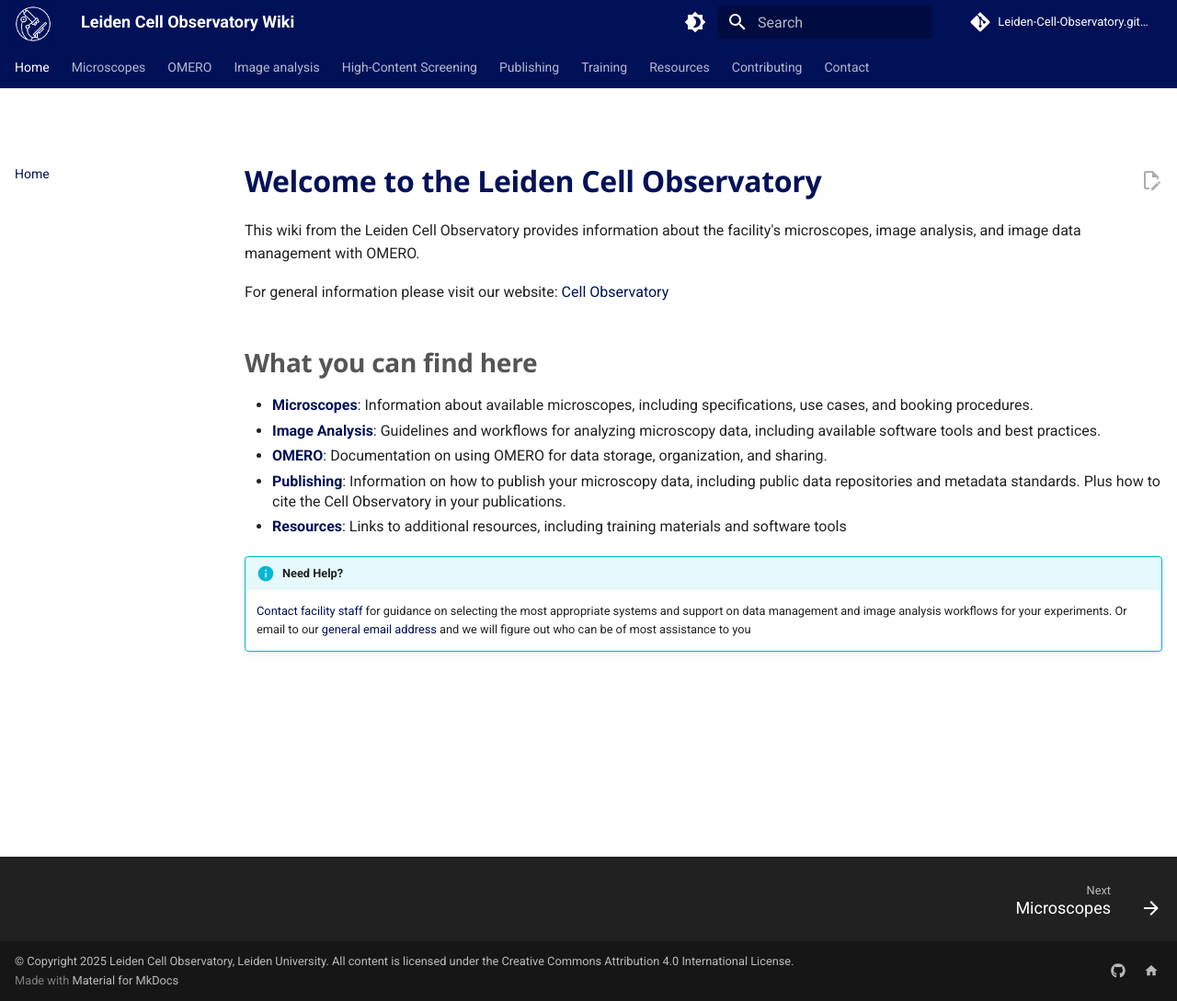
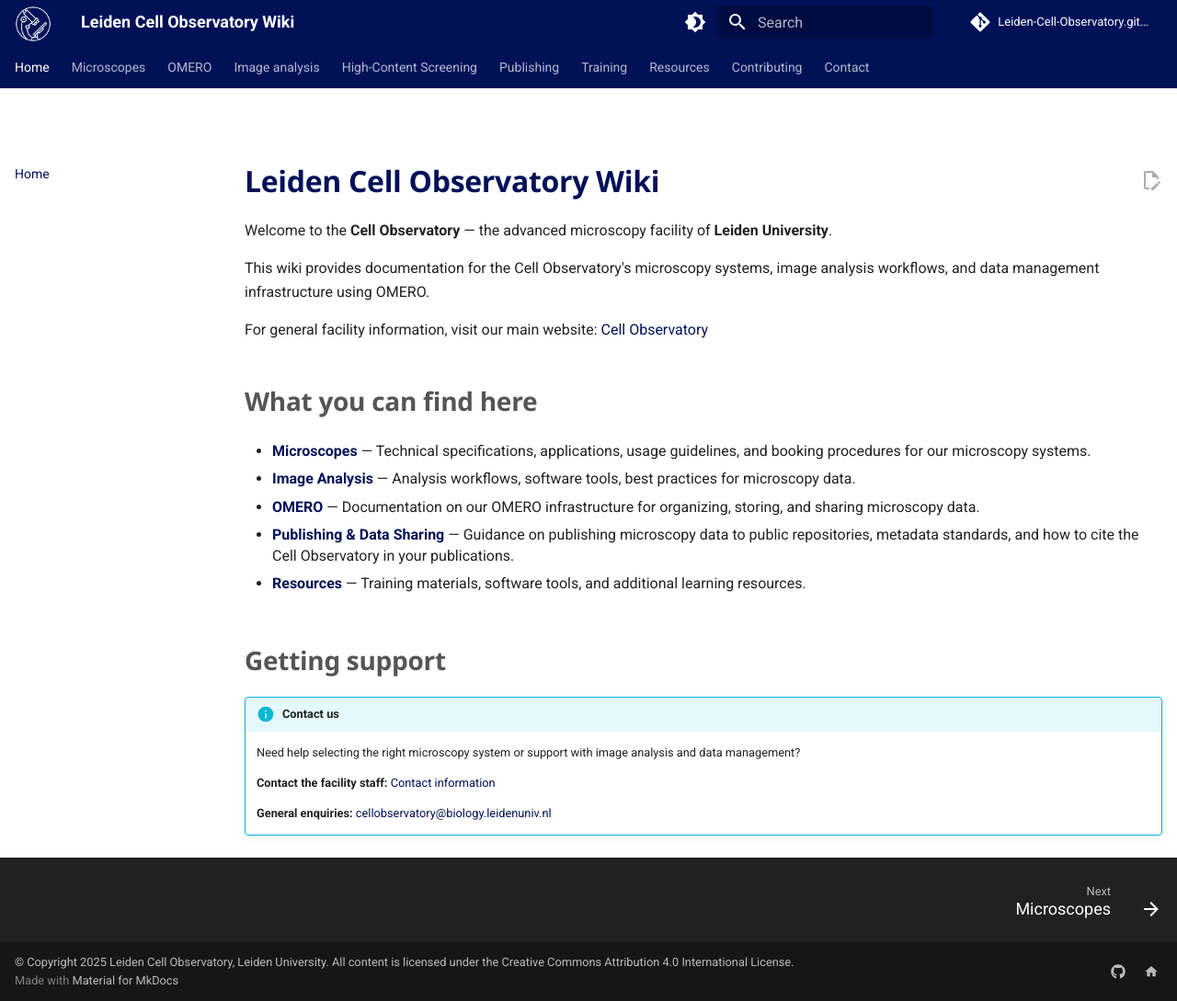
Before and after one commit to Leiden-Cell-Observatory/Leiden-Cell-Observatory.github.io, an MkDocs documentation site: the page built from docs/index.md, in a window 1280 px wide and 1089 px high. Shown: the whole window at 92% size. Built offline with MkDocs 1.6.1 and Material for MkDocs 9.7.7, drawn with Linux system fonts in a browser that asks for light colours; comment, search, counter and statistics services are not loaded.

Commit message:
Revise welcome message and section descriptions
Updated the introduction and sections for clarity and detail.

```diff
--- a/docs/index.md
+++ b/docs/index.md
@@ -3,19 +3,32 @@
   - toc
 ---
 
-# Welcome to the Leiden Cell Observatory
+# Leiden Cell Observatory Wiki
 
-This wiki from the Leiden Cell Observatory provides information about the facility's microscopes, image analysis, and image data management with OMERO.
+Welcome to the **Cell Observatory** — the advanced microscopy facility of **Leiden University**.
 
-For general information please visit our website: [Cell Observatory](https://www.universiteitleiden.nl/en/science/cell-observatory){:target="_blank"}
+This wiki provides documentation for the Cell Observatory's microscopy systems, image analysis workflows, and data management infrastructure using OMERO.
+
+For general facility information, visit our main website: [Cell Observatory](https://www.universiteitleiden.nl/en/science/cell-observatory){:target="_blank"}
 
 ## What you can find here
 
-- **[Microscopes](microscopes/index.md)**: Information about available microscopes, including specifications, use cases, and booking procedures.
-- **[Image Analysis](analysis/index.md)**: Guidelines and workflows for analyzing microscopy data, including available software tools and best practices.
-- **[OMERO](omero/index.md)**: Documentation on using OMERO for data storage, organization, and sharing.
-- **[Publishing](publishing/index.md)**: Information on how to publish your microscopy data, including public data repositories and metadata standards. Plus how to cite the Cell Observatory in your publications.
-- **[Resources](resources/index.md)**: Links to additional resources, including training materials and software tools
+- **[Microscopes](microscopes/index.md)** — Technical specifications, applications, usage guidelines, and booking procedures for our microscopy systems.
 
-!!! info "Need Help?"
-    [Contact facility staff](contact.md) for guidance on selecting the most appropriate systems and support on data management and image analysis workflows for your experiments. Or email to our [general email address](mailto:cellobservatory@biology.leidenuniv.nl) and we will figure out who can be of most assistance to you
+- **[Image Analysis](analysis/index.md)** — Analysis workflows, software tools, best practices for microscopy data.
+
+- **[OMERO](omero/index.md)** — Documentation on our OMERO infrastructure for organizing, storing, and sharing microscopy data.
+
+- **[Publishing & Data Sharing](publishing/index.md)** — Guidance on publishing microscopy data to public repositories, metadata standards, and how to cite the Cell Observatory in your publications.
+
+- **[Resources](resources/index.md)** — Training materials, software tools, and additional learning resources.
+
+## Getting support
+
+!!! info "Contact us"
+
+    Need help selecting the right microscopy system or support with image analysis and data management?
+
+    **Contact the facility staff:** [Contact information](contact.md)
+
+    **General enquiries:** [cellobservatory@biology.leidenuniv.nl](mailto:cellobservatory@biology.leidenuniv.nl)
```
